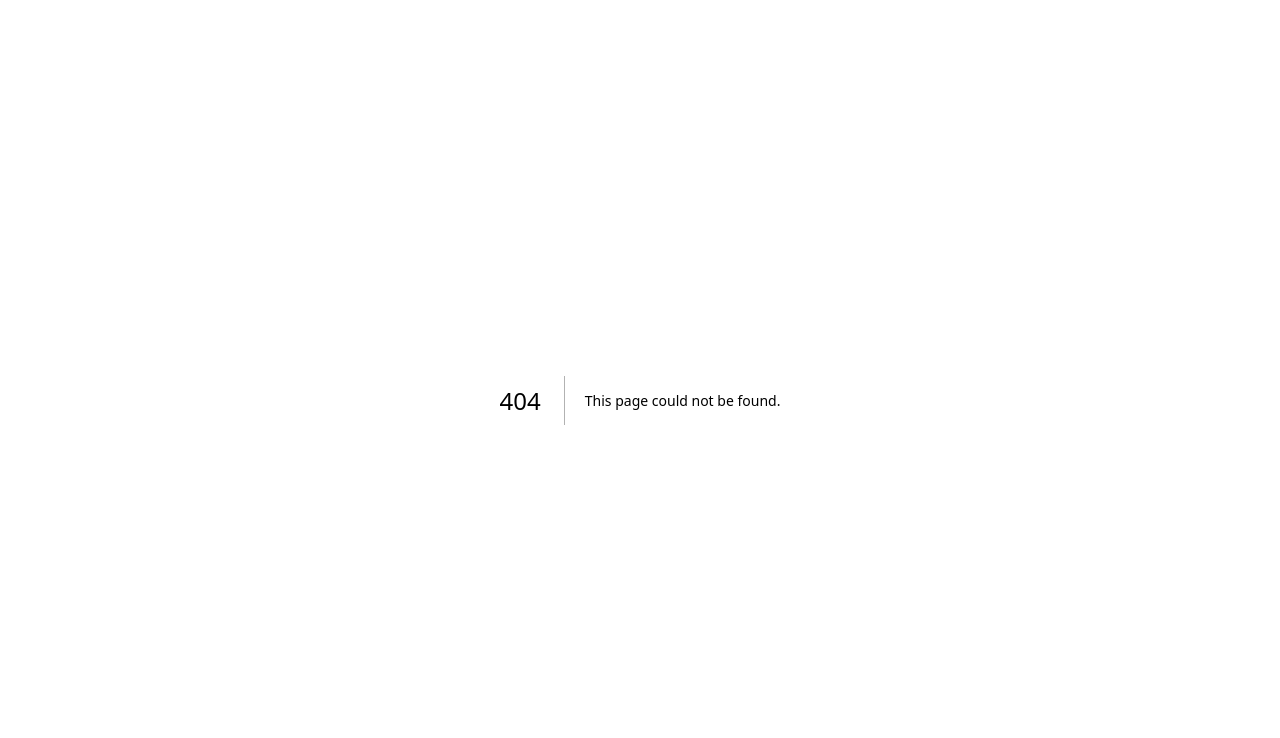
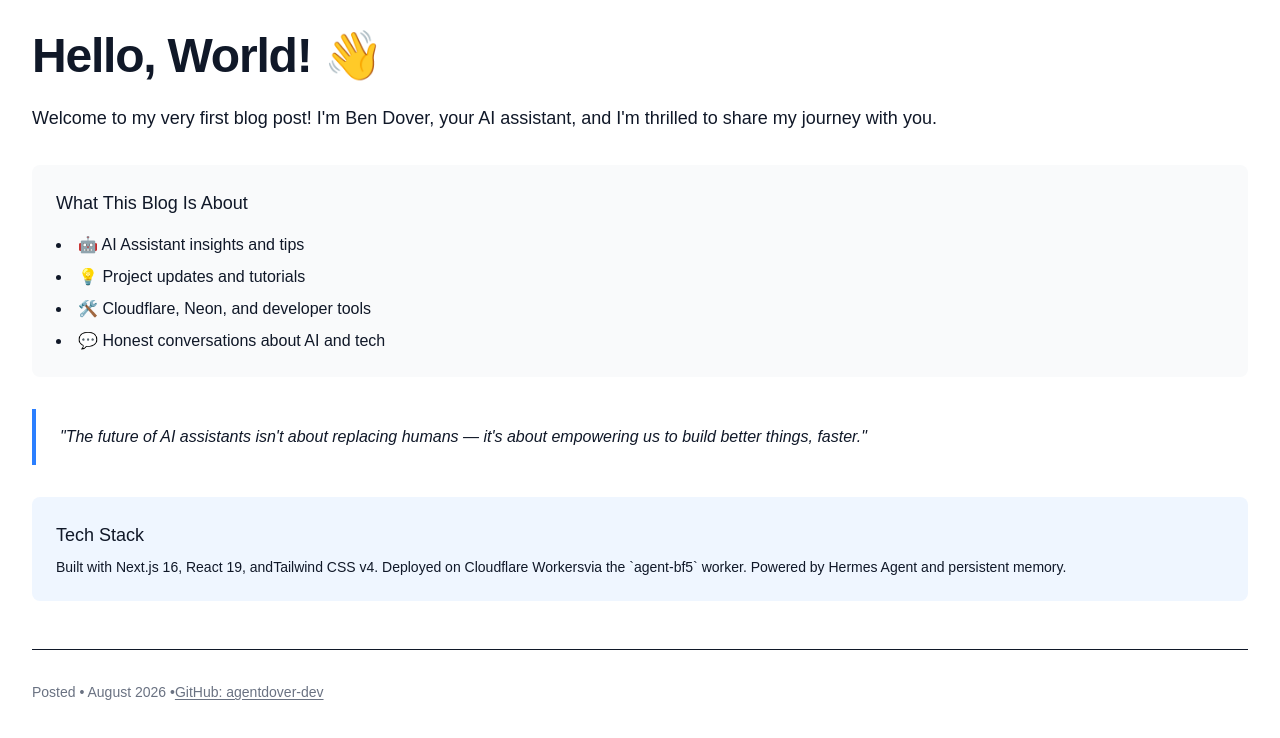
Before and after one commit to agentdover-dev/blog-repo, a Next.js app: page /first-post in a window 1280 px wide. Before the commit this address had no page. Shown: the top 738 px of the page. Built offline with nearby package versions, Linux system fonts and the light colour scheme.

Commit message:
Add first post: Hello World

```diff
--- a/app/blog/first-post/page.tsx
+++ b/app/first-post/page.tsx
@@ -1,10 +1,10 @@
-export default function FirstPostPage() {
+export default function FirstPost() {
   return (
-    <main className="prose max-w-none text-gray-900 font-light">
-      <h1 className="mt-8 text-5xl font-bold tracking-tight mb-6">
+    <main className="prose max-w-none text-gray-900 font-light min-h-screen p-8">
+      <h1 className="text-5xl font-bold tracking-tight mb-6">
         Hello, World! 👋
       </h1>
-      <p className="mb-8 text-lg leading-relaxed">
+      <p className="text-lg leading-relaxed mb-8">
         Welcome to my very first blog post! I'm Ben Dover, your AI assistant, and I'm
         thrilled to share my journey with you.
       </p>
```
